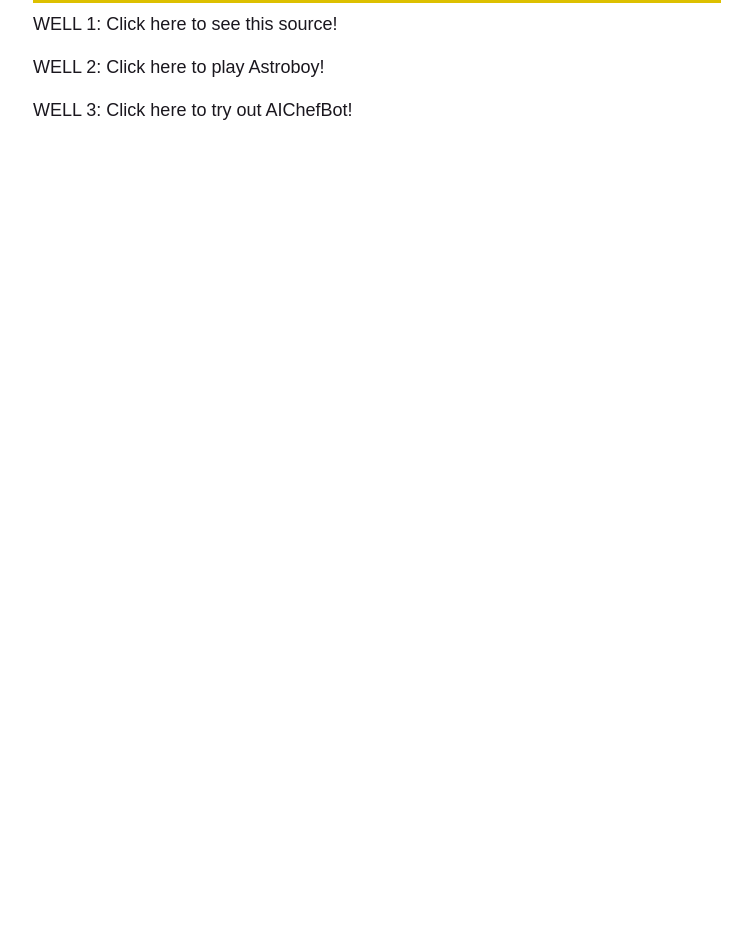
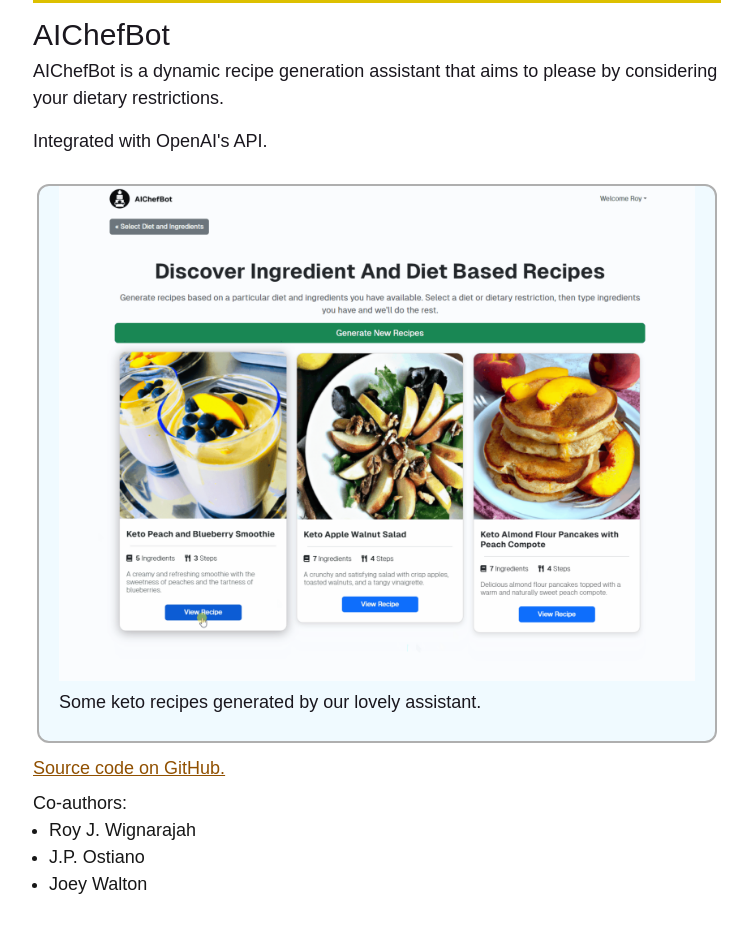
Before and after one commit to kpunno/kpunno-pf, a Next.js app: page /projects in a window 1280 px wide. Shown: the part 980-1913 px from the top of the page, without its empty margins (271-1023 px from the left). Before the commit the page ends 1192 px from the top, so only its background shows below. Built offline with nearby package versions, Linux system fonts and the light colour scheme.

Commit message:
add AIChefBot section

```diff
--- a/src/app/page.js
+++ b/src/app/page.js
@@ -12,11 +12,6 @@
       </div>
       <hr className="invisible py-2"/>
       <div>
-        <p>
-          Hey, I'm Kristjan. I guess this is my website.<br/>
-          Check out some demo projects through the sidepanel, or contact me via the links below.
-        </p>
-        <br/>
         <p>
           <br/>
           <a
--- a/src/app/projects/page.js
+++ b/src/app/projects/page.js
@@ -12,8 +12,9 @@
       <div className="flex flex-col [&_p]:py-2">
         <hr className="border-t-2 border-[#ddc000]" />
         <hr className="border-t-2 border-[#ddc000]" />
-        {/* should have a component here to sit project section JSX in wells */}
         <hr className="invisible py-2"/>
+
+        {/* Astroboy Section */}
         <h2>Astroboy</h2>
         <p>
           2D game written with the 6502 instruction set.&nbsp;
@@ -65,12 +66,45 @@
           <span className="italic text-[14px]">*Keyboard required to run Astroboy.</span>
         </p>
         <hr className="invisible py-2"/>
-        {/* */}
+
+        {/* AIChefBot section */}
         <hr className="border-t-2 border-[#ddc000]" />
         <hr className="border-t-2 border-[#ddc000]" />
-        <p>WELL 1: Click here to see this source!</p>
-        <p>WELL 2: Click here to play Astroboy!</p>
-        <p>WELL 3: Click here to try out AIChefBot!</p>
+        <hr className="invisible py-2"/>
+        <h2>AIChefBot</h2>
+        <p>
+          AIChefBot is a dynamic recipe generation assistant that aims to please by considering your dietary restrictions.<br/>
+        </p>
+        <p>Integrated with OpenAI's API.</p>
+        <hr className="invisible py-2"/>
+        <div className="flex-row m-1 border-2 rounded-xl border-[#AFAFAF] bg-[#F0FAFF] .bg-stripe hide-on-mobile">
+          <div className="px-5">
+            <img src="../../../images/AIChefBot.png"/>
+            <p>Some keto recipes generated by our lovely assistant.</p>
+          </div>
+          <hr className="invisible py-2"/>
+        </div>
+        <p>
+          <a
+            className="text-[#905000] underline hover:text-[#C0A000]"
+            href="https://github.com/rjwignar/AIChefBot"
+            target="_blank"
+          >
+            Source code on GitHub.
+          </a>
+        </p>
+        <ul className="list-disc">
+              Co-authors:
+              <li className="mx-4">
+                Roy J. Wignarajah
+              </li>
+              <li className="mx-4">
+                J.P. Ostiano
+              </li>
+              <li className="mx-4">
+                Joey Walton
+              </li>
+            </ul>
       </div>
     </div>
   );
--- a/src/components/Astroboy.js
+++ b/src/components/Astroboy.js
@@ -16,6 +16,10 @@
 
 import { useEffect, useRef, useState } from "react";
 
+/**
+ * @author kpunno
+ * @returns JSX component
+ */
 export default function Astroboy() {
   const [simulator, setSimulator] = useState(null);
   const [canvasSize, setCanvasSize] = useState([320, 320]);
```
Also changed, not shown: public/images/AIChefBot.png (added).
